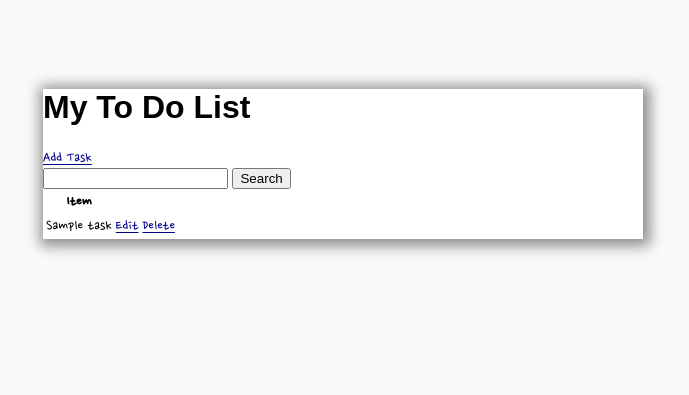
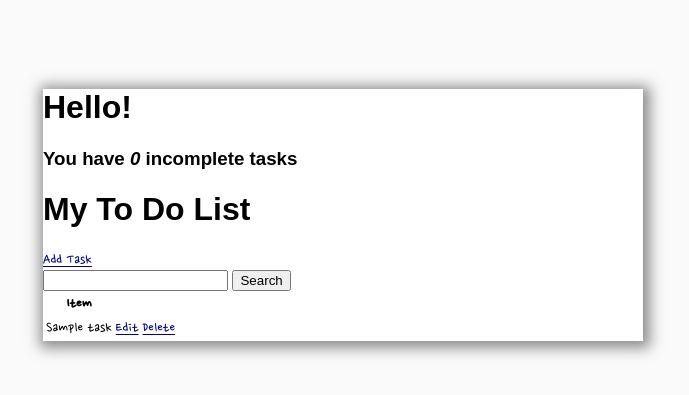
Before and after one commit to Roman-24/ToDoList-app, a Django app: page / in a window 1280 px wide. Shown: the top 395 px of the page, without its empty margins (297-986 px from the left). Run offline with Django 3.2, Linux system fonts and the light colour scheme; tables that the repository leaves empty hold one stand-in row (values such as "Sample post").

Commit message:
počítadlo neurobených taskov

```diff
--- a/todo_list/base/templates/base/task_list.html
+++ b/todo_list/base/templates/base/task_list.html
@@ -1,6 +1,13 @@
 
 {% extends 'base/main.html' %}
 {% block content %}
+
+<div class="header-bar">
+    <div>
+        <h1>Hello!</h1>
+        <h3 style="margin: 0;">You have <em>{{count}}</em> incomplete task{{count|pluralize:"s"}}</h3>
+    </div>
+</div>
 
 <h1>My To Do List</h1>
 
--- a/todo_list/base/views.py
+++ b/todo_list/base/views.py
@@ -14,6 +14,7 @@ class TaskList(ListView):
     def get_context_data(self, **kwargs):
 
         context = super().get_context_data(**kwargs)
+        context['count'] = context['tasks'].filter(complete=False).count()
 
         search_input = self.request.GET.get('search-area') or ''
 
```
